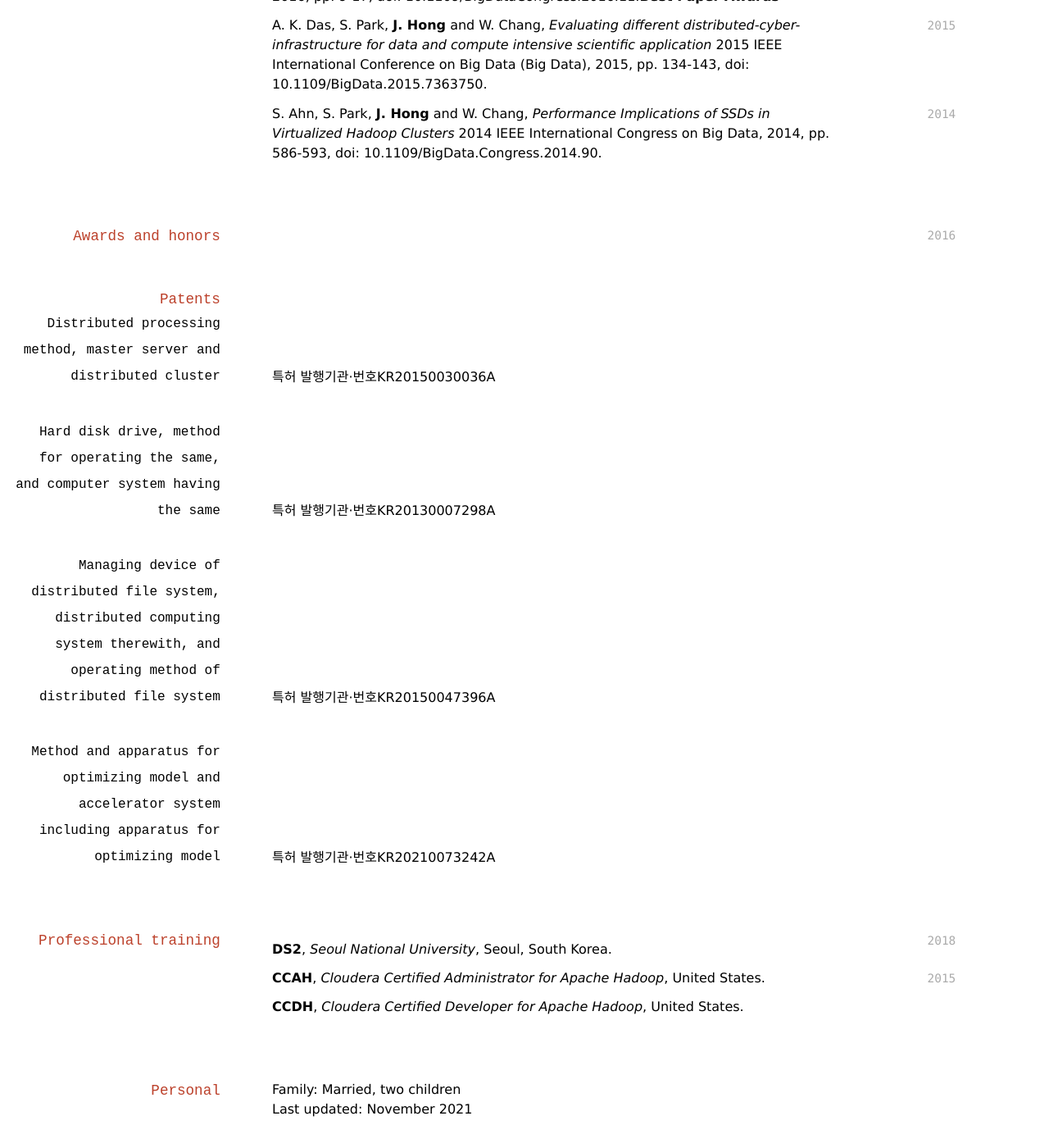
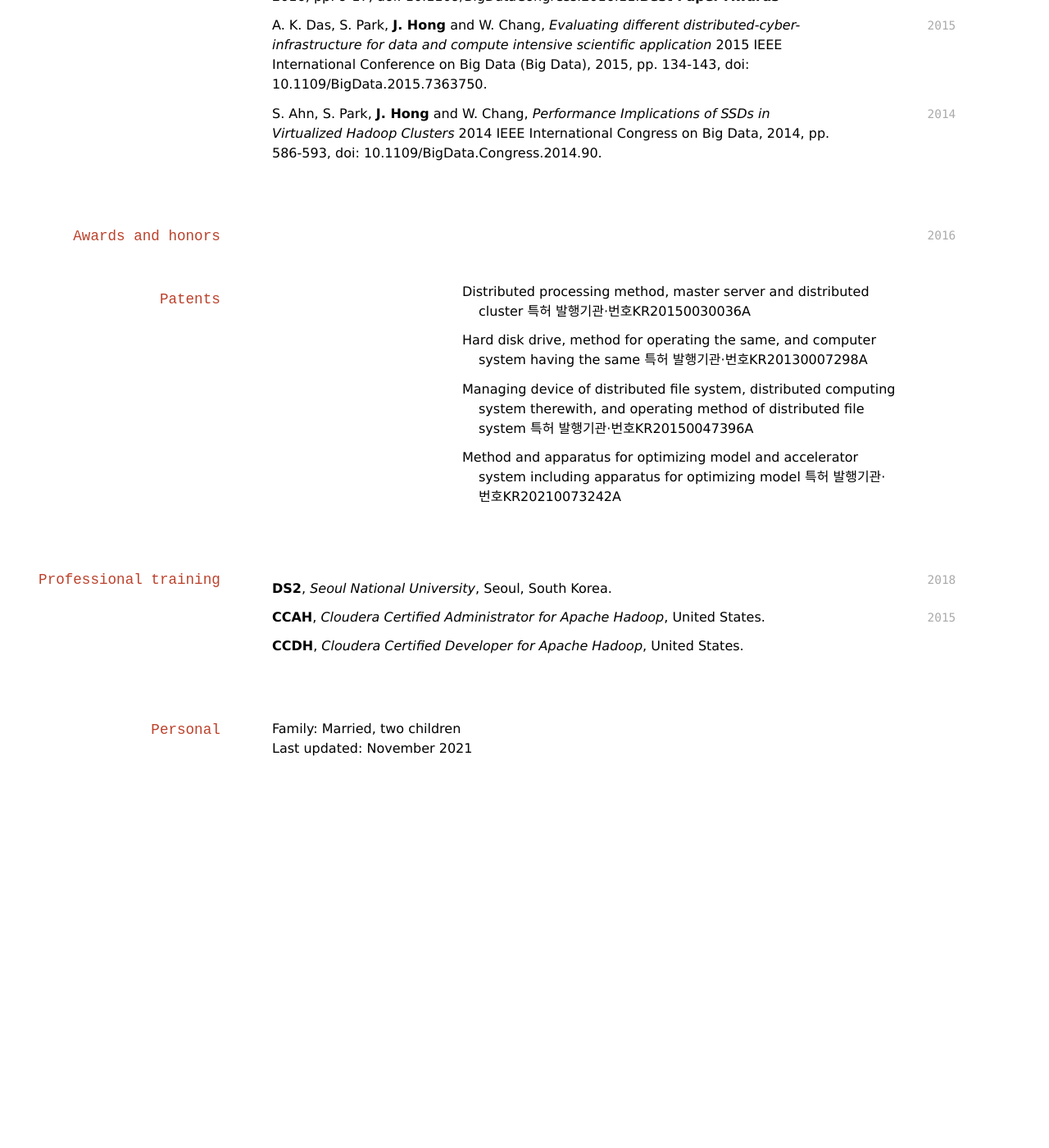
Before and after one commit to Jaeki/jaeki.github.io, a Jekyll site: the page built from index.md, in a window 1280 px wide and 1400 px high, scrolled down 1036 px. Shown: the whole window at 82% size. Built offline with Jekyll 4.4.1, drawn with Linux system fonts in a browser that asks for light colours; nearby versions of some CDN libraries; a style sheet for code colours, icons or effects is not loaded; after the commit the page ends 1996 px from its top, so only the background shows below that.

```diff
--- a/index.md
+++ b/index.md
@@ -68,16 +68,16 @@ S. Ahn, S. Park, **J. Hong** and W. Chang, *Performance Implications of SSDs in
 
 ## Patents
 
-### Distributed processing method, master server and distributed cluster
+- Distributed processing method, master server and distributed cluster
 특허 발행기관·번호KR20150030036A
 
-### Hard disk drive, method for operating the same, and computer system having the same
+- Hard disk drive, method for operating the same, and computer system having the same
 특허 발행기관·번호KR20130007298A
 
-### Managing device of distributed file system, distributed computing system therewith, and operating method of distributed file system
+- Managing device of distributed file system, distributed computing system therewith, and operating method of distributed file system
 특허 발행기관·번호KR20150047396A
 
-### Method and apparatus for optimizing model and accelerator system including apparatus for optimizing model
+- Method and apparatus for optimizing model and accelerator system including apparatus for optimizing model
 특허 발행기관·번호KR20210073242A
 
 
```
